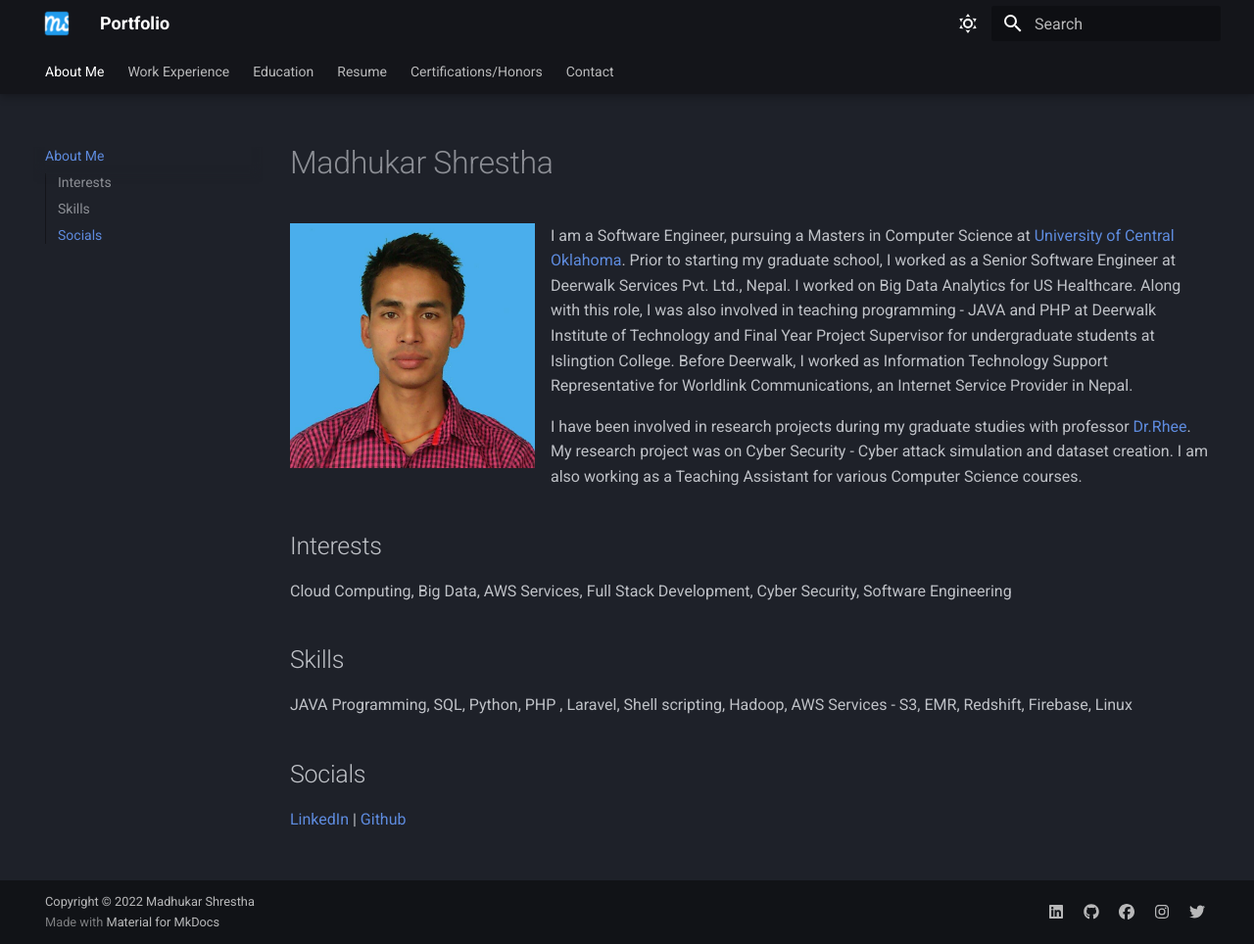
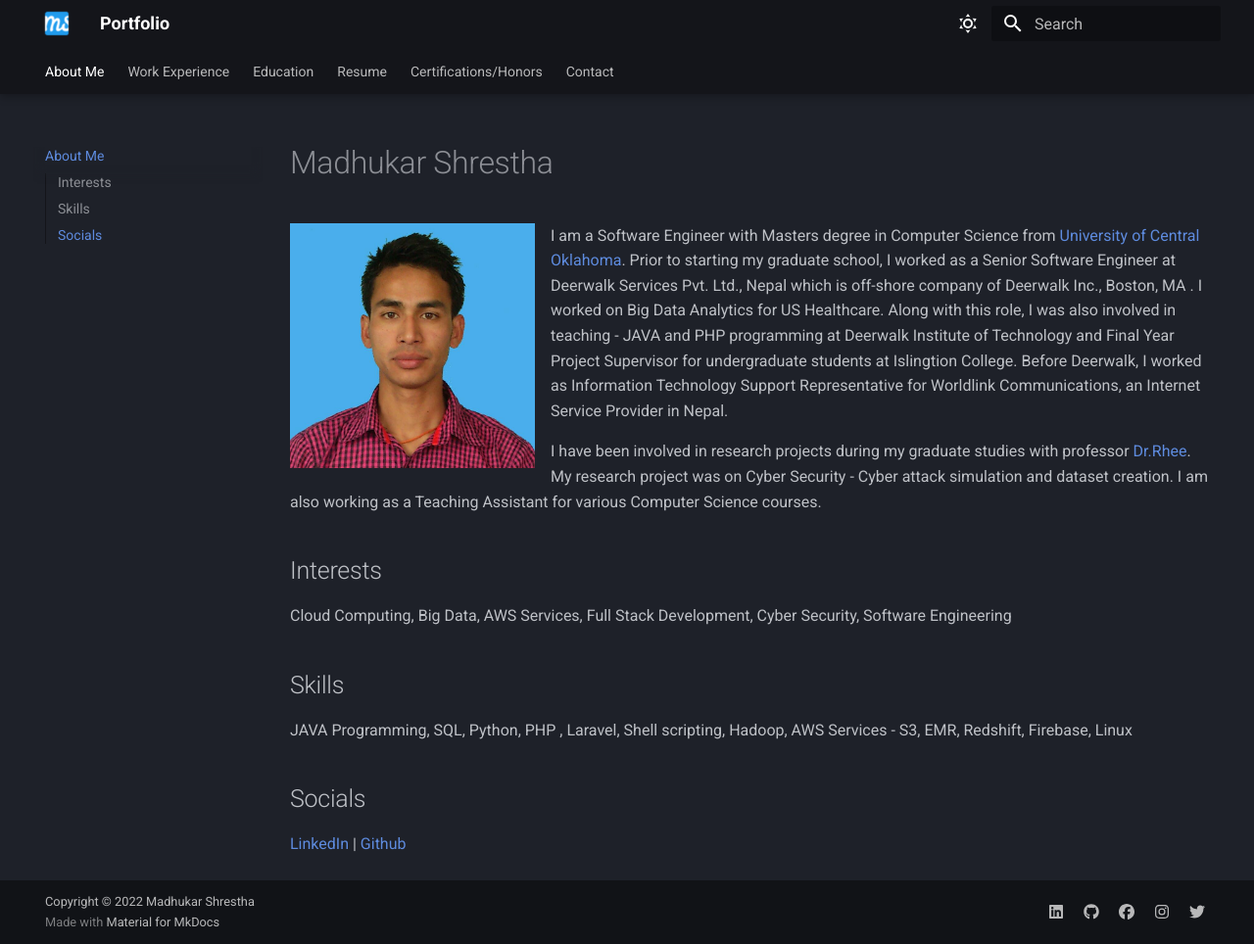
Before and after one commit to sthamadhukar/sthamadhukar.github.io, an MkDocs documentation site: the page built from docs/index.md, in a window 1280 px wide and 964 px high. Shown: the whole window at 98% size. Built offline with MkDocs 1.6.1 and Material for MkDocs 9.7.7, drawn with Linux system fonts in a browser that asks for light colours.

Commit message:
Updated Resume and Bio

```diff
--- a/docs/index.md
+++ b/docs/index.md
@@ -2,7 +2,7 @@
 
 ![Madhukar Shrestha](assets/images/photo1.jpeg){: style="height:250px;width:250px" align=left }
 
-I am a Software Engineer, pursuing a Masters in Computer Science at [University of Central Oklahoma](https://www.uco.edu/). Prior to starting my graduate school, I worked as a Senior Software Engineer at Deerwalk Services Pvt. Ltd., Nepal. I worked on Big Data Analytics for US Healthcare. Along with this role, I was also involved in teaching programming - JAVA and PHP at Deerwalk Institute of Technology and Final Year Project Supervisor for undergraduate students at Islingtion College. Before Deerwalk, I worked as Information Technology Support Representative for Worldlink Communications, an Internet Service Provider in Nepal.
+I am a Software Engineer with Masters degree in Computer Science from [University of Central Oklahoma](https://www.uco.edu/). Prior to starting my graduate school, I worked as a Senior Software Engineer at Deerwalk Services Pvt. Ltd., Nepal which is off-shore company of Deerwalk Inc., Boston, MA . I worked on Big Data Analytics for US Healthcare. Along with this role, I was also involved in teaching - JAVA and PHP programming at Deerwalk Institute of Technology and Final Year Project Supervisor for undergraduate students at Islingtion College. Before Deerwalk, I worked as Information Technology Support Representative for Worldlink Communications, an Internet Service Provider in Nepal.
 
 I have been involved in research projects during my graduate studies with professor [Dr.Rhee](https://rhee.systems/). My research project was on Cyber Security - Cyber attack simulation and dataset creation. I am also working as a Teaching Assistant for various Computer Science courses.
 
```
Also changed, not shown: 1 other file.
